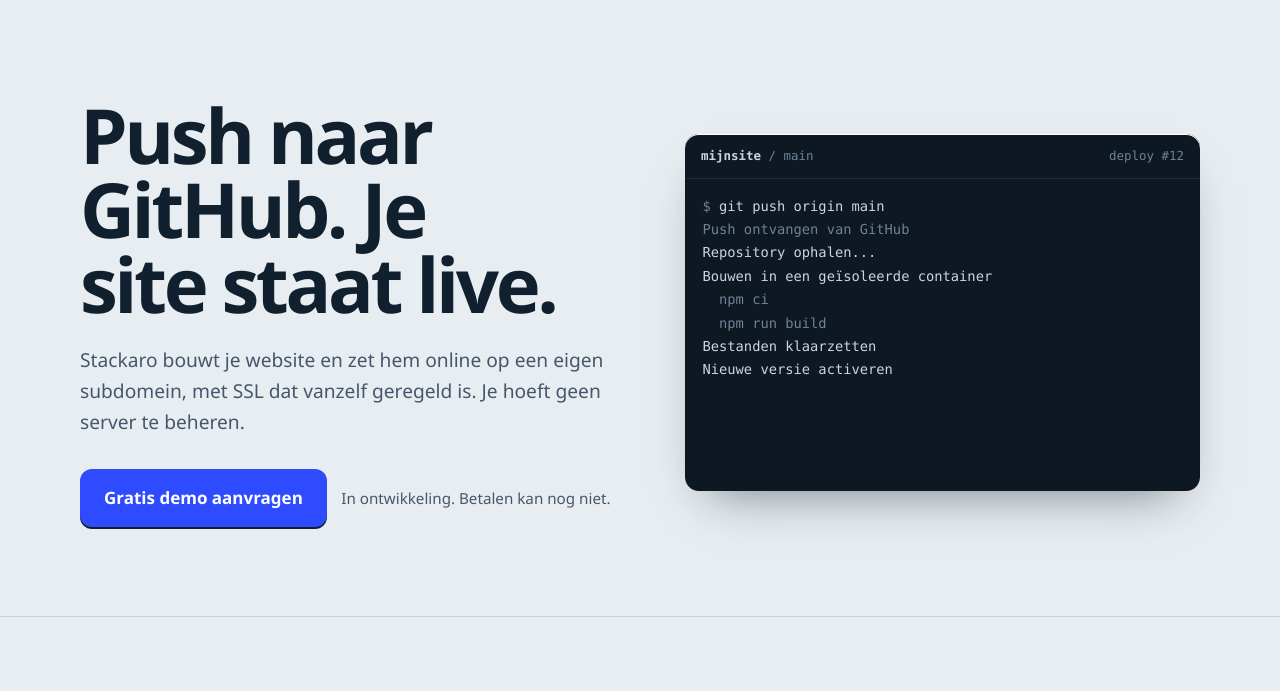
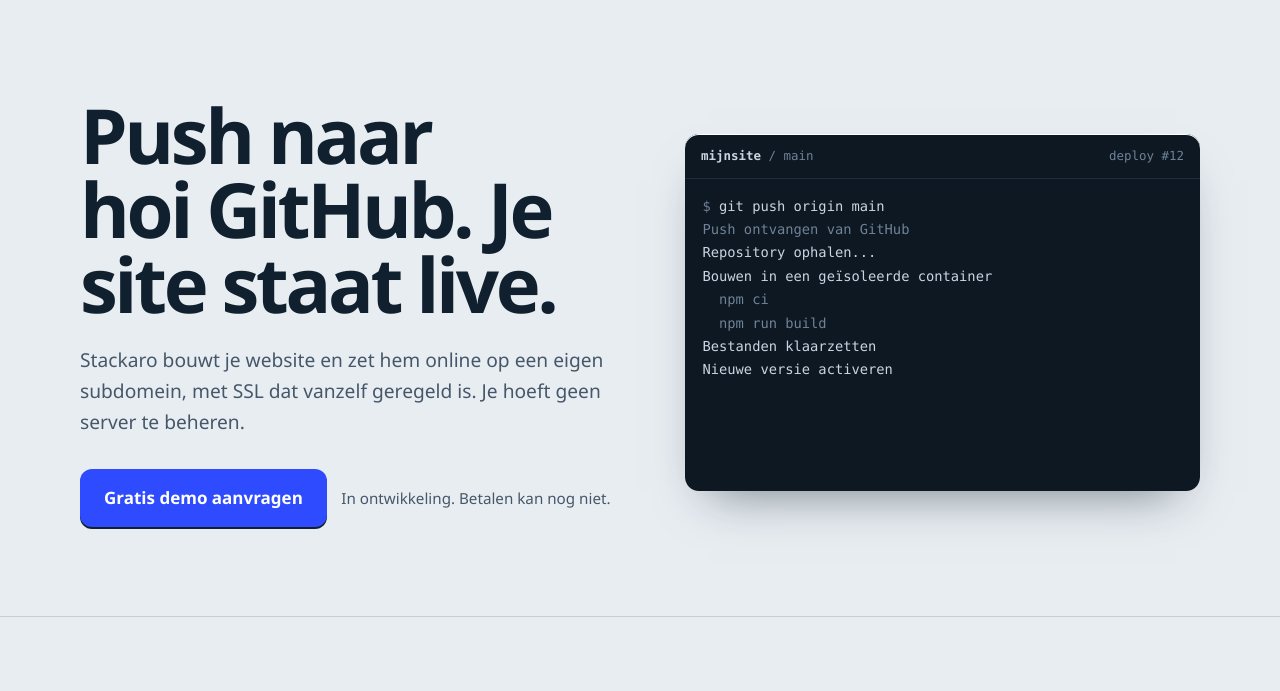
Before and after one commit to gmxjnr/stackaro-site, a plain HTML site: page index.html in a window 1280 px wide. Shown: the part 73-764 px from the top of the page. Drawn offline with Linux system fonts and the light colour scheme.

Commit message:
Update heading text in index.html

```diff
--- a/index.html
+++ b/index.html
@@ -153,7 +153,7 @@
   <section class="hero">
     <div class="wrap">
       <div>
-        <h1>Push naar GitHub. Je site staat live.</h1>
+        <h1>Push naar hoi GitHub. Je site staat live.</h1>
         <p class="lede">Stackaro bouwt je website en zet hem online op een eigen subdomein, met SSL dat vanzelf geregeld is. Je hoeft geen server te beheren.</p>
         <div class="actions">
           <a class="btn" href="#demo">Gratis demo aanvragen</a>
```
